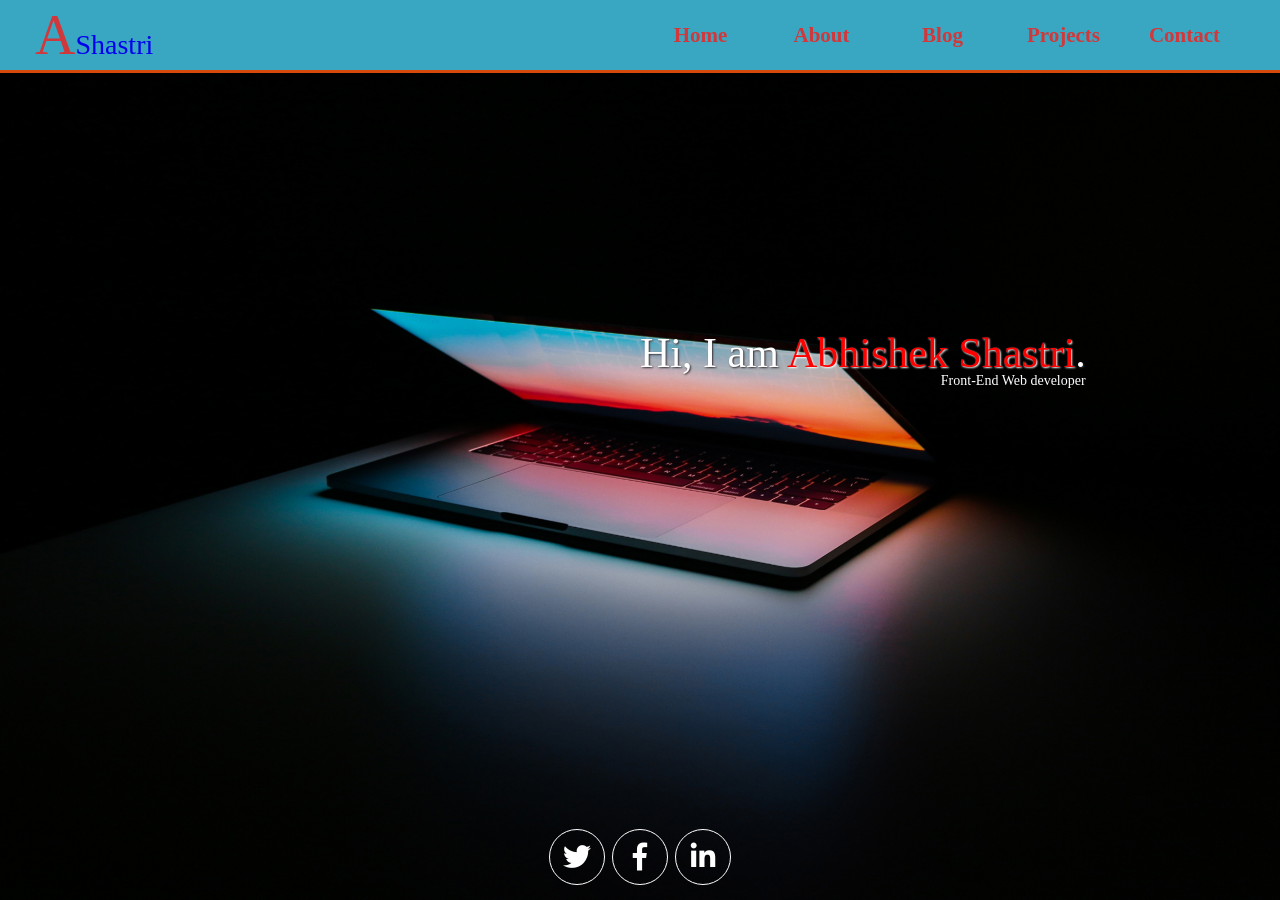
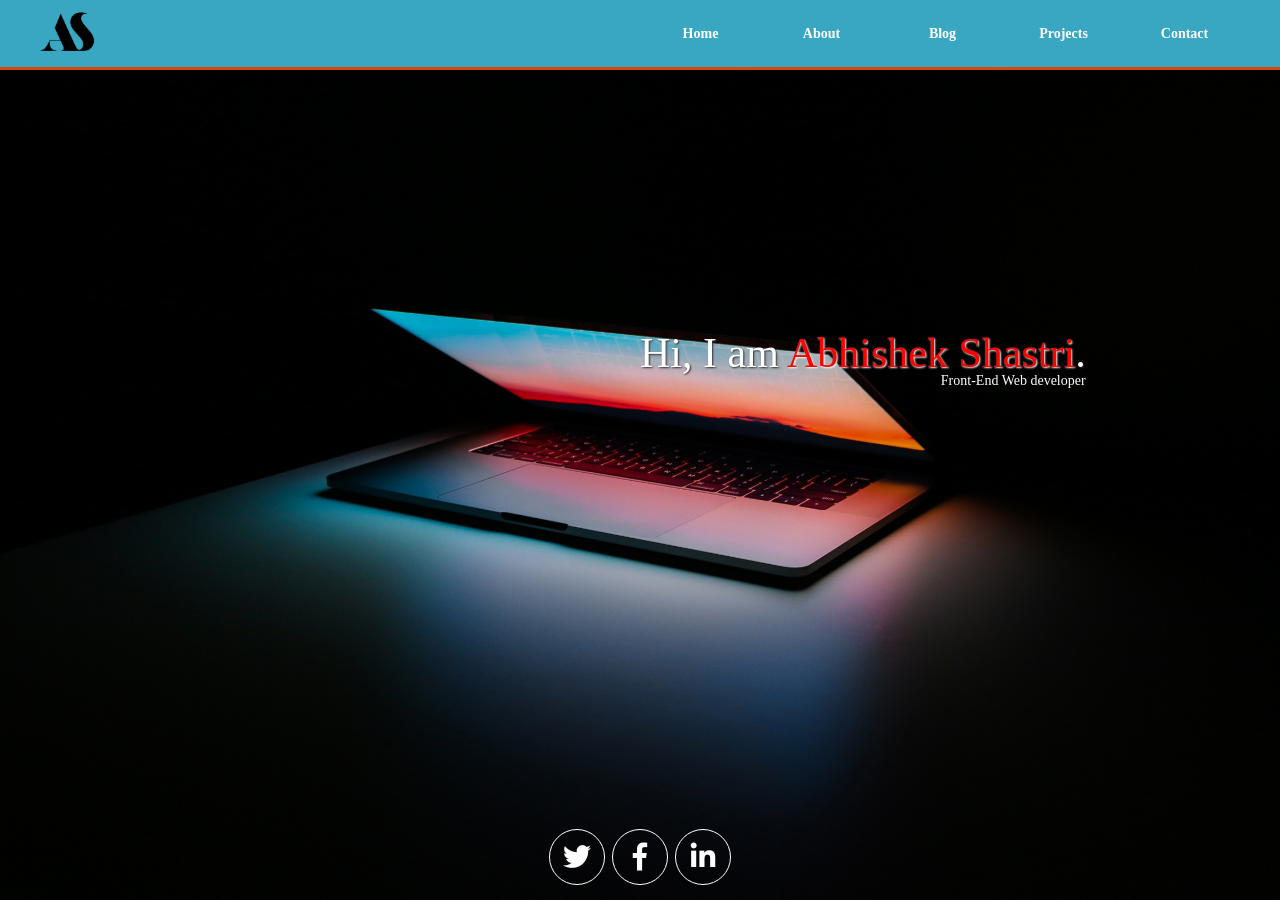
Before and after one commit to shastri48/shastri48.github.io, a Jekyll site: the page built from index.md, in a window 1280 px wide and 900 px high. Built offline with Jekyll 4.4.1, drawn with Linux system fonts in a browser that asks for light colours; nearby versions of some CDN libraries.

Commit message:
change portfolio style

```diff
--- a/_layouts/home.html
+++ b/_layouts/home.html
@@ -13,7 +13,8 @@
 <body>
   <div class="container">
     <header>
-      <a href="#"><h1>AShastri</h1></a>
+
+      <a href="#"><img src="assets/media/logo.png" alt="logo" class="logo__img"></a>
       <nav>
         <ul>
           <li><a href="#">Home</li></a>
--- a/assets/stylesheet/style.css
+++ b/assets/stylesheet/style.css
@@ -117,19 +117,23 @@ header {
   header h1::first-letter {
     font-size: 4rem;
     color: #d1383b; }
+  header .logo__img {
+    width: 70px;
+    height: 50px; }
   header ul {
     display: flex;
     justify-items: end; }
     header ul li {
       flex: 1; }
       header ul li a {
-        font-size: 1.5em;
+        font-size: 14px;
         font-weight: bold;
         padding: 1rem;
         text-align: center;
-        color: #d1383b; }
+        color: white;
+        transition: all .3s ease-in-out; }
         header ul li a:hover {
-          color: orange; }
+          color: #d1383b; }
 
 .hero {
   background-image: url(../media/background.jpg);
@@ -171,14 +175,13 @@ header {
       border-radius: 50%;
       color: white; }
       .hero .media__icon .media__item:hover {
-        background: green; }
+        background: #d40f0f;
+        border: none; }
       .hero .media__icon .media__item .fab {
         position: absolute;
         left: 50%;
         top: 50%;
         transform: translate(-50%, -50%); }
-        .hero .media__icon .media__item .fab:hover {
-          color: yellow; }
 
 .wrapper {
   background: black;
```
Also changed, not shown: assets/stylesheet/style.scss (+10 -8 lines), assets/media/logo.png (added), 1 other file.
